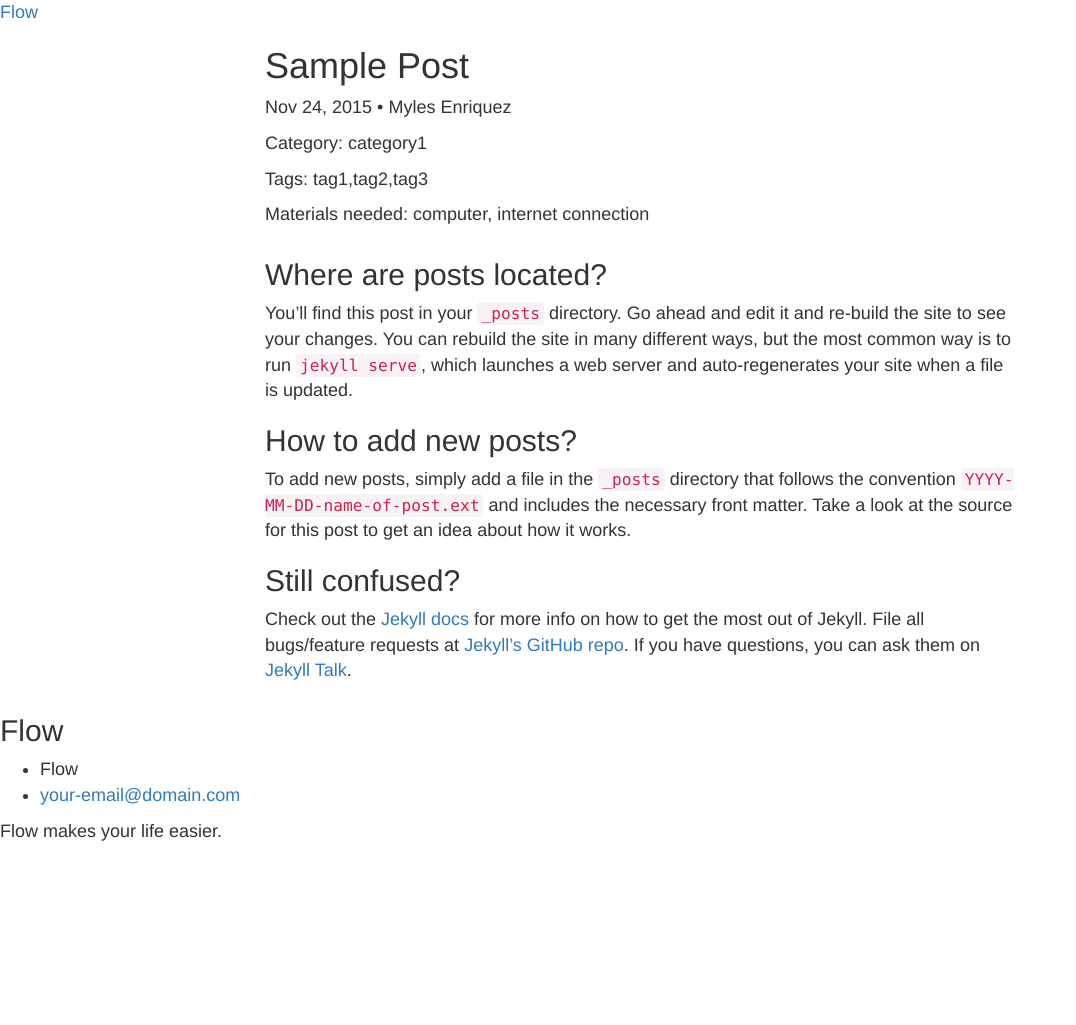
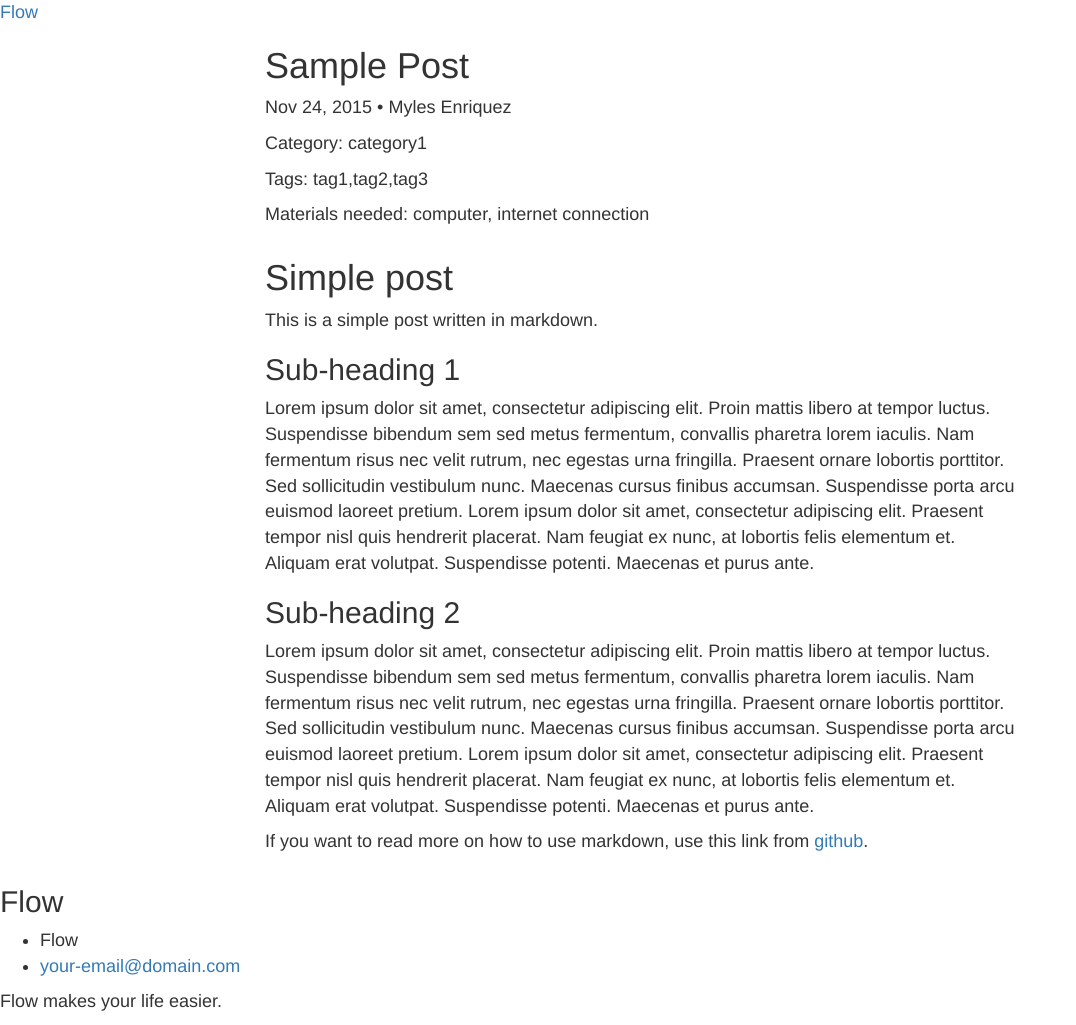
Before and after one commit to uhm-coe/assist, a Jekyll site: the page built from _posts/2015-11-24-welcome-to-jekyll.markdown, in a window 1280 px wide. Shown: the whole page, without its empty margins (0-1076 px from the left). Built offline with Jekyll 4.4.1, drawn with Linux system fonts in a browser that asks for light colours; before the commit the page ends 900 px from its top, so only the background shows below that.

Commit message:
Add sample post.

```diff
--- a/_posts/2015-11-24-welcome-to-jekyll.markdown
+++ b/_posts/2015-11-24-welcome-to-jekyll.markdown
@@ -9,15 +9,17 @@ materials: computer, internet connection
 blurb: "This is a basic introduction on how to write a post in jekyll."
 published: true
 ---
-## Where are posts located?
-You’ll find this post in your `_posts` directory. Go ahead and edit it and re-build the site to see your changes. You can rebuild the site in many different ways, but the most common way is to run `jekyll serve`, which launches a web server and auto-regenerates your site when a file is updated.
+# Simple post
 
-## How to add new posts?
-To add new posts, simply add a file in the `_posts` directory that follows the convention `YYYY-MM-DD-name-of-post.ext` and includes the necessary front matter. Take a look at the source for this post to get an idea about how it works.
+This is a simple post written in markdown.
 
-## Still confused?
-Check out the [Jekyll docs][jekyll-docs] for more info on how to get the most out of Jekyll. File all bugs/feature requests at [Jekyll’s GitHub repo][jekyll-gh]. If you have questions, you can ask them on [Jekyll Talk][jekyll-talk].
+## Sub-heading 1
 
-[jekyll-docs]: http://jekyllrb.com/docs/home
-[jekyll-gh]:   https://github.com/jekyll/jekyll
-[jekyll-talk]: https://talk.jekyllrb.com/
+Lorem ipsum dolor sit amet, consectetur adipiscing elit. Proin mattis libero at tempor luctus. Suspendisse bibendum sem sed metus fermentum, convallis pharetra lorem iaculis. Nam fermentum risus nec velit rutrum, nec egestas urna fringilla. Praesent ornare lobortis porttitor. Sed sollicitudin vestibulum nunc. Maecenas cursus finibus accumsan. Suspendisse porta arcu euismod laoreet pretium. Lorem ipsum dolor sit amet, consectetur adipiscing elit. Praesent tempor nisl quis hendrerit placerat. Nam feugiat ex nunc, at lobortis felis elementum et. Aliquam erat volutpat. Suspendisse potenti. Maecenas et purus ante.
+
+## Sub-heading 2
+
+Lorem ipsum dolor sit amet, consectetur adipiscing elit. Proin mattis libero at tempor luctus. Suspendisse bibendum sem sed metus fermentum, convallis pharetra lorem iaculis. Nam fermentum risus nec velit rutrum, nec egestas urna fringilla. Praesent ornare lobortis porttitor. Sed sollicitudin vestibulum nunc. Maecenas cursus finibus accumsan. Suspendisse porta arcu euismod laoreet pretium. Lorem ipsum dolor sit amet, consectetur adipiscing elit. Praesent tempor nisl quis hendrerit placerat. Nam feugiat ex nunc, at lobortis felis elementum et. Aliquam erat volutpat. Suspendisse potenti. Maecenas et purus ante.
+
+
+If you want to read more on how to use markdown, use this link from [github](https://help.github.com/articles/markdown-basics/).
```
